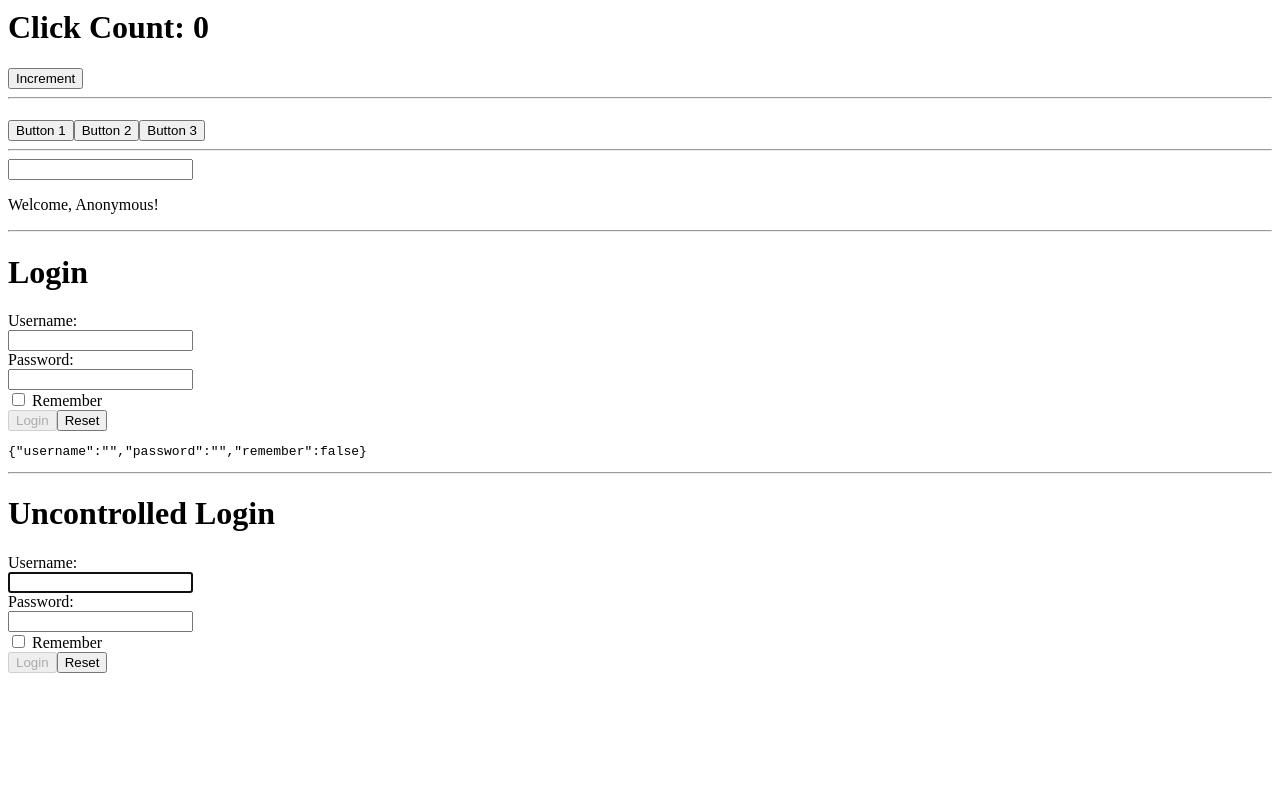
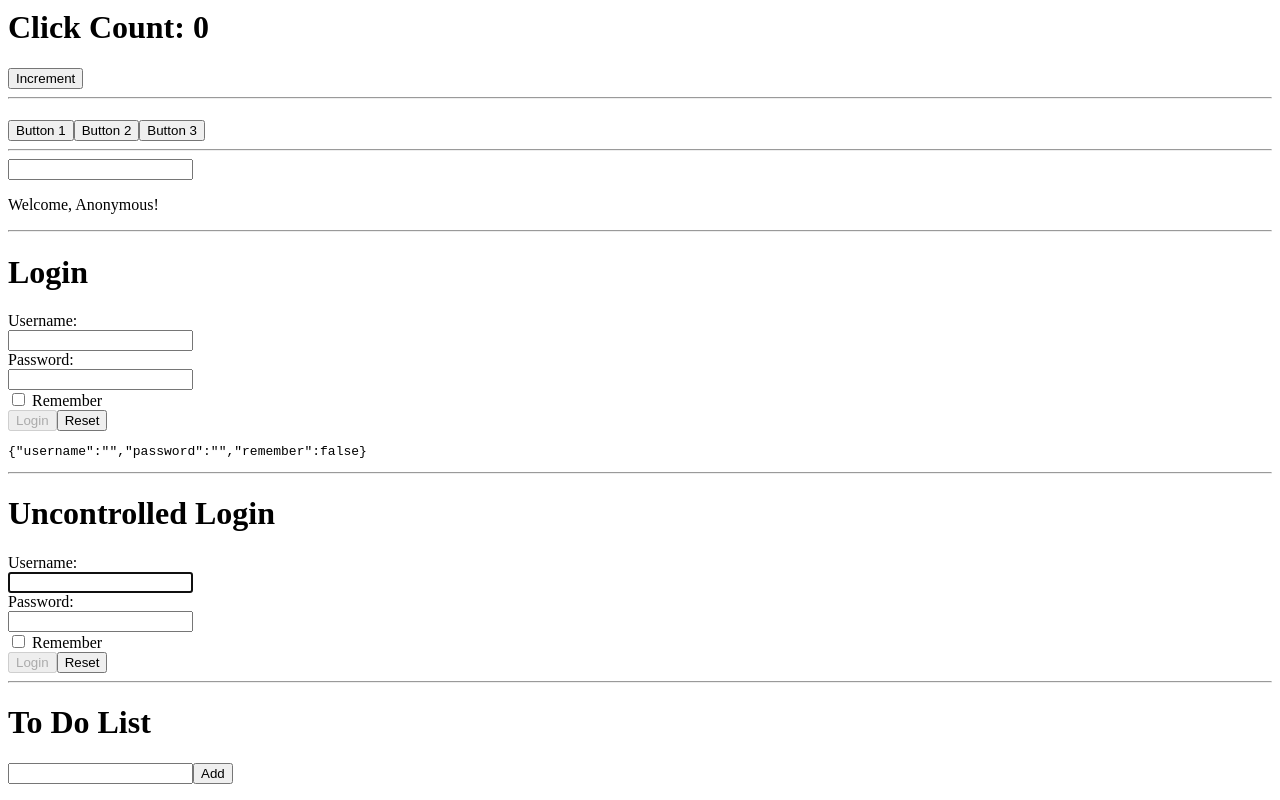
Before and after one commit to AndreaPossidente/develhope-react-exercises, a React (Create React App) app: page / in a window 1280 px wide. Shown: the part 606-1406 px from the top of the page. Before the commit the page ends 1287 px from the top, so only its background shows below. Built offline with nearby package versions, Linux system fonts and the light colour scheme.

Commit message:
done exercise 32

```diff
--- a/src/App.js
+++ b/src/App.js
@@ -5,6 +5,7 @@ import Counter from "./Counter";
 import Hello from "./Hello";
 import InteractiveWelcome from "./InteractiveWelcome";
 import Login from "./Login";
+import TodoList from "./TodoList";
 import UncontrolledLogin from "./UncontrolledLogin";
 import Welcome from "./Welcome";
 
@@ -38,6 +39,8 @@ export default class App extends Component {
         <Login onLogin={this.onLogin} />
         <hr />
         <UncontrolledLogin onLogin={this.onLogin} />
+        <hr />
+        <TodoList />
       </div>
     );
   }
--- /dev/null
+++ b/src/TodoList.js
@@ -0,0 +1,34 @@
+import React, { Component, createRef } from "react";
+
+export default class TodoList extends Component {
+  state = {
+    items: [],
+  };
+
+  formRef = createRef();
+
+  handleSubmit = (e) => {
+    e.preventDefault();
+    const { todo } = this.formRef.current.elements;
+    if (todo.value !== "") {
+      this.setState((state) => ({ items: [...state.items, todo.value] }));
+    }
+  };
+
+  render() {
+    return (
+      <>
+        <h1>To Do List</h1>
+        <form ref={this.formRef} onSubmit={this.handleSubmit}>
+          <input name="todo" />
+          <button>Add</button>
+        </form>
+        <ul>
+          {this.state.items.map((item, index) => (
+            <li key={item + index}>{item}</li>
+          ))}
+        </ul>
+      </>
+    );
+  }
+}
```
